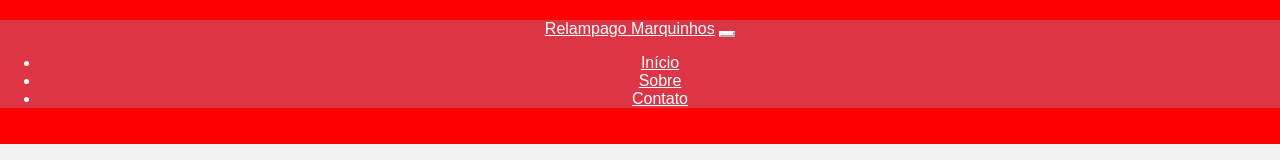
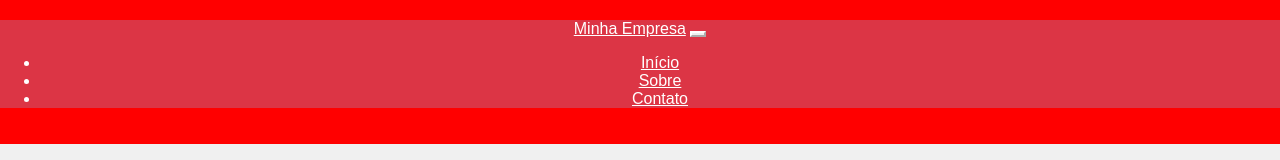
Before and after one commit to JenniferThamara/relampago, a plain HTML site: page src/contato.html in a window 1280 px wide. Shown: the top 160 px of the page. Drawn offline with nearby package versions, Linux system fonts and the light colour scheme.

Commit message:
update navbar

```diff
--- a/src/contato.html
+++ b/src/contato.html
@@ -156,7 +156,7 @@
 <body>
     <header>
         <nav class="navbar navbar-expand-lg navbar-light bg-danger">
-            <a class="navbar-brand" href="#">Relampago Marquinhos</a>
+            <a class="navbar-brand" href="#">Minha Empresa</a>
             <button class="navbar-toggler" type="button" data-toggle="collapse" data-target="#navbarNav" aria-controls="navbarNav" aria-expanded="false" aria-label="Toggle navigation">
                 <span class="navbar-toggler-icon"></span>
             </button>
```
